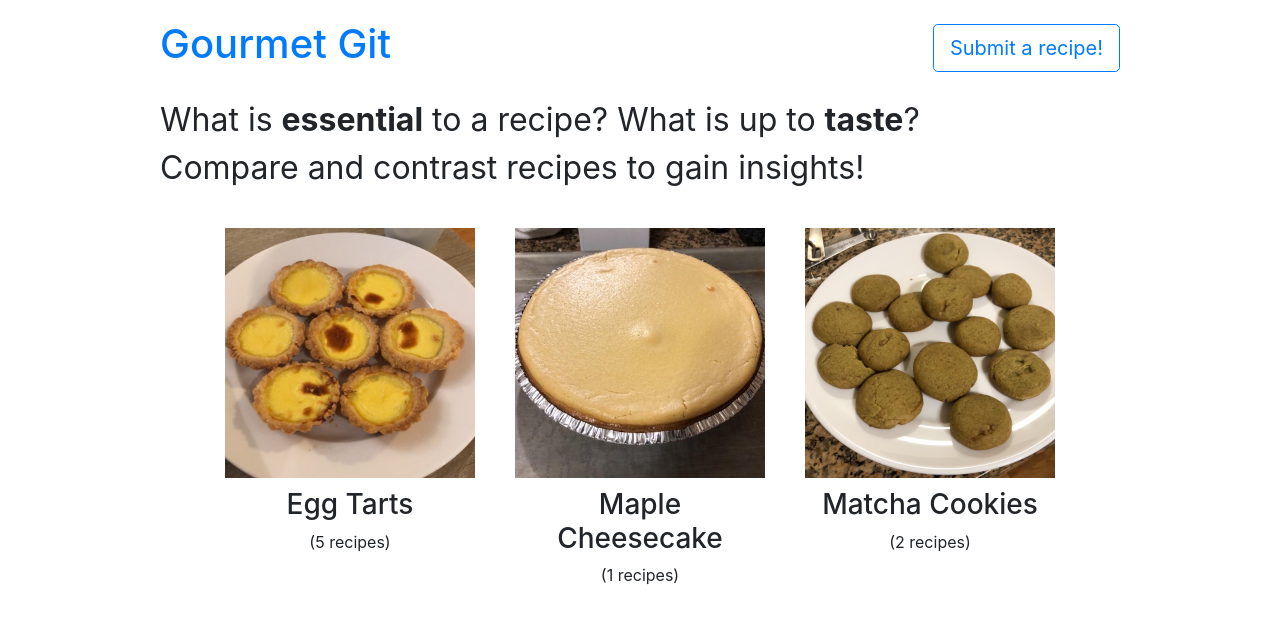
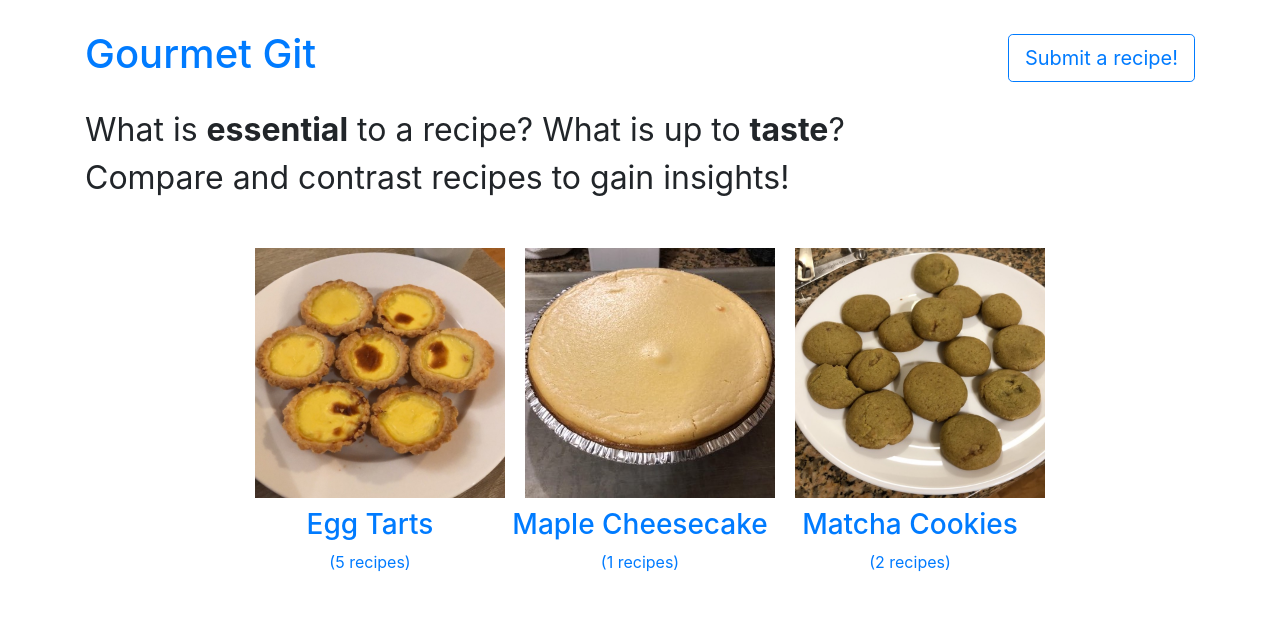
Before and after one commit to gourmet-git/frontend, an Angular app: page / in a window 1280 px wide. Shown: the top 622 px of the page. Built offline with nearby package versions, Linux system fonts and the light colour scheme.

Commit message:
Add routes for individual dishes

```diff
--- a/src/app/app-routing.module.ts
+++ b/src/app/app-routing.module.ts
@@ -1,10 +1,15 @@
-import { NgModule } from '@angular/core';
-import { RouterModule, Routes } from '@angular/router';
+import { NgModule } from "@angular/core";
+import { RouterModule, Routes } from "@angular/router";
+import { DishComponent } from "./dish/dish.component";
+import { DishesComponent } from "./dishes/dishes.component";
 
-const routes: Routes = [];
+const routes: Routes = [
+  { path: "", component: DishesComponent },
+  { path: "dishes/:dishName", component: DishComponent },
+];
 
 @NgModule({
   imports: [RouterModule.forRoot(routes)],
-  exports: [RouterModule]
+  exports: [RouterModule],
 })
-export class AppRoutingModule { }
+export class AppRoutingModule {}
--- a/src/app/app.component.html
+++ b/src/app/app.component.html
@@ -1 +1,4 @@
-<app-header></app-header> <app-dishes></app-dishes>
+<app-header></app-header>
+<div class="container">
+  <router-outlet></router-outlet>
+</div>
--- a/src/app/app.module.ts
+++ b/src/app/app.module.ts
@@ -7,6 +7,7 @@ import { NgbModule } from "@ng-bootstrap/ng-bootstrap";
 import { HeaderComponent } from "./header/header.component";
 import { DishesComponent } from "./dishes/dishes.component";
 import { SubmissionFormComponent } from "./submission-form/submission-form.component";
+import { DishComponent } from './dish/dish.component';
 
 @NgModule({
   declarations: [
@@ -14,6 +15,7 @@ import { SubmissionFormComponent } from "./submission-form/submission-form.compo
     HeaderComponent,
     DishesComponent,
     SubmissionFormComponent,
+    DishComponent,
   ],
   imports: [BrowserModule, AppRoutingModule, NgbModule],
   providers: [],
--- /dev/null
+++ b/src/app/dish/dish.component.html
@@ -0,0 +1,3 @@
+<div *ngIf="dish">
+  <h2>{{ dish.name }}</h2>
+</div>
--- /dev/null
+++ b/src/app/dish/dish.component.ts
@@ -0,0 +1,23 @@
+import { Component, OnInit } from "@angular/core";
+import { ActivatedRoute } from "@angular/router";
+
+import { Dish, dishes } from "../dishes";
+
+@Component({
+  selector: "app-dish",
+  templateUrl: "./dish.component.html",
+  styleUrls: ["./dish.component.scss"],
+})
+export class DishComponent implements OnInit {
+  dish: Dish | undefined;
+  constructor(private route: ActivatedRoute) {}
+
+  ngOnInit(): void {
+    // First get the product id from the current route.
+    const routeParams = this.route.snapshot.paramMap;
+    const dishNameFromRoute = routeParams.get("dishName");
+
+    // Find the product that correspond with the id provided in route.
+    this.dish = dishes.find((dish) => dish.name === dishNameFromRoute);
+  }
+}
--- a/src/app/dishes/dishes.component.html
+++ b/src/app/dishes/dishes.component.html
@@ -1,7 +1,9 @@
 <div class="dishes">
-  <div class="dish-card" *ngFor="let dish of dishes">
-    <img class="dish-image" [src]="dish.photo_path" />
-    <h3 class="dish-name">{{ dish.name }}</h3>
-    <p class="dish-recipe-count">({{ dish.num_recipes }} recipes)</p>
+  <div *ngFor="let dish of dishes">
+    <a class="dish-card" [routerLink]="['/dishes', dish.name]">
+      <img class="dish-image" [src]="dish.photo_path" />
+      <h3 class="dish-name">{{ dish.name }}</h3>
+      <p class="dish-recipe-count">({{ dish.num_recipes }} recipes)</p>
+    </a>
   </div>
 </div>
--- a/src/app/dishes/dishes.component.scss
+++ b/src/app/dishes/dishes.component.scss
@@ -6,8 +6,6 @@ $card-margin-horizontal: 20px;
   flex-direction: row;
   flex-wrap: wrap;
   justify-content: center;
-  max-width: 1000px;
-  margin: 0 auto;
 }
 
 .dish-card {
--- a/src/app/header/header.component.scss
+++ b/src/app/header/header.component.scss
@@ -1,7 +1,7 @@
 .header {
-  max-width: 1000px;
+  max-width: 1140px;
   margin: 0 auto;
-  padding: 20px;
+  padding: 30px 15px;
 }
 
 .top {
```
Also changed, not shown: src/app/dish/dish.component.scss (added), 1 other file (tests, documents, lock files or other folders).
